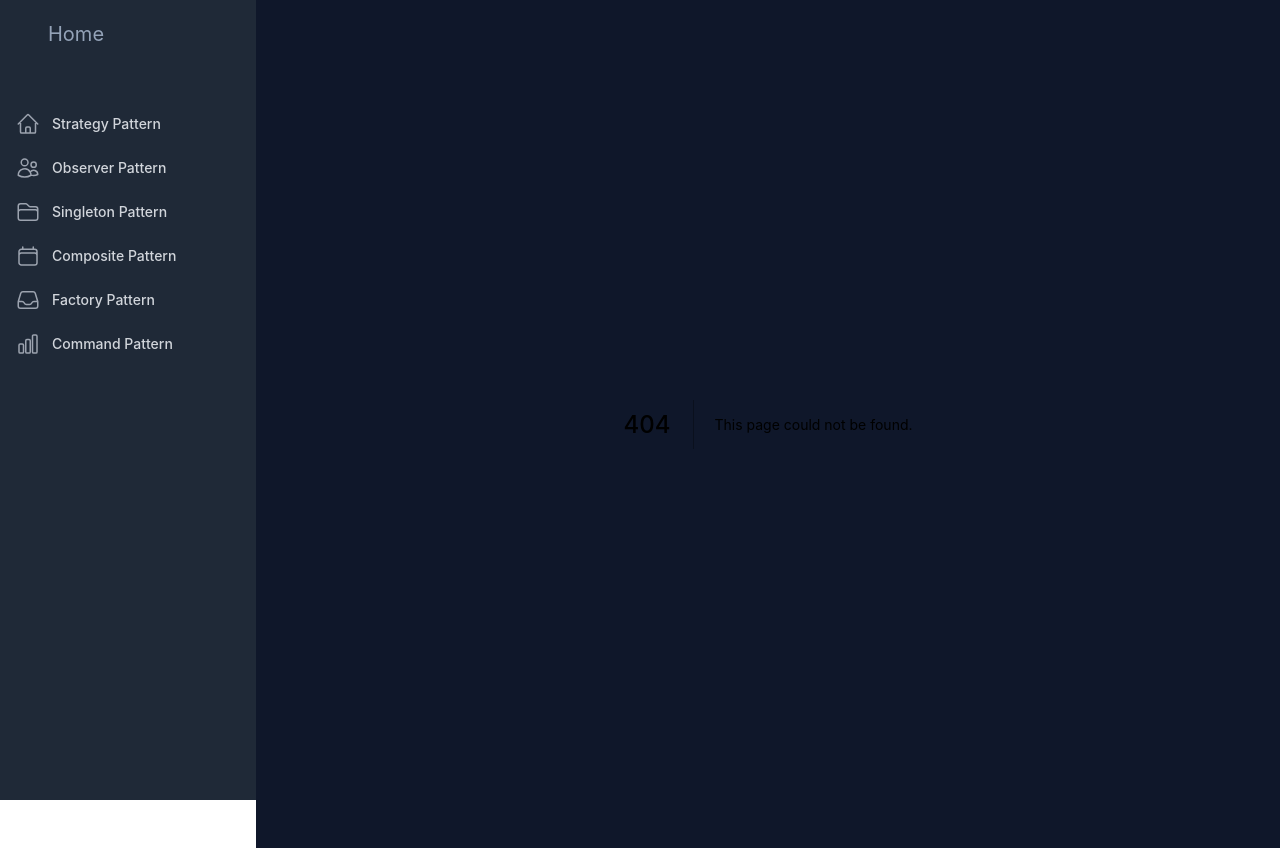
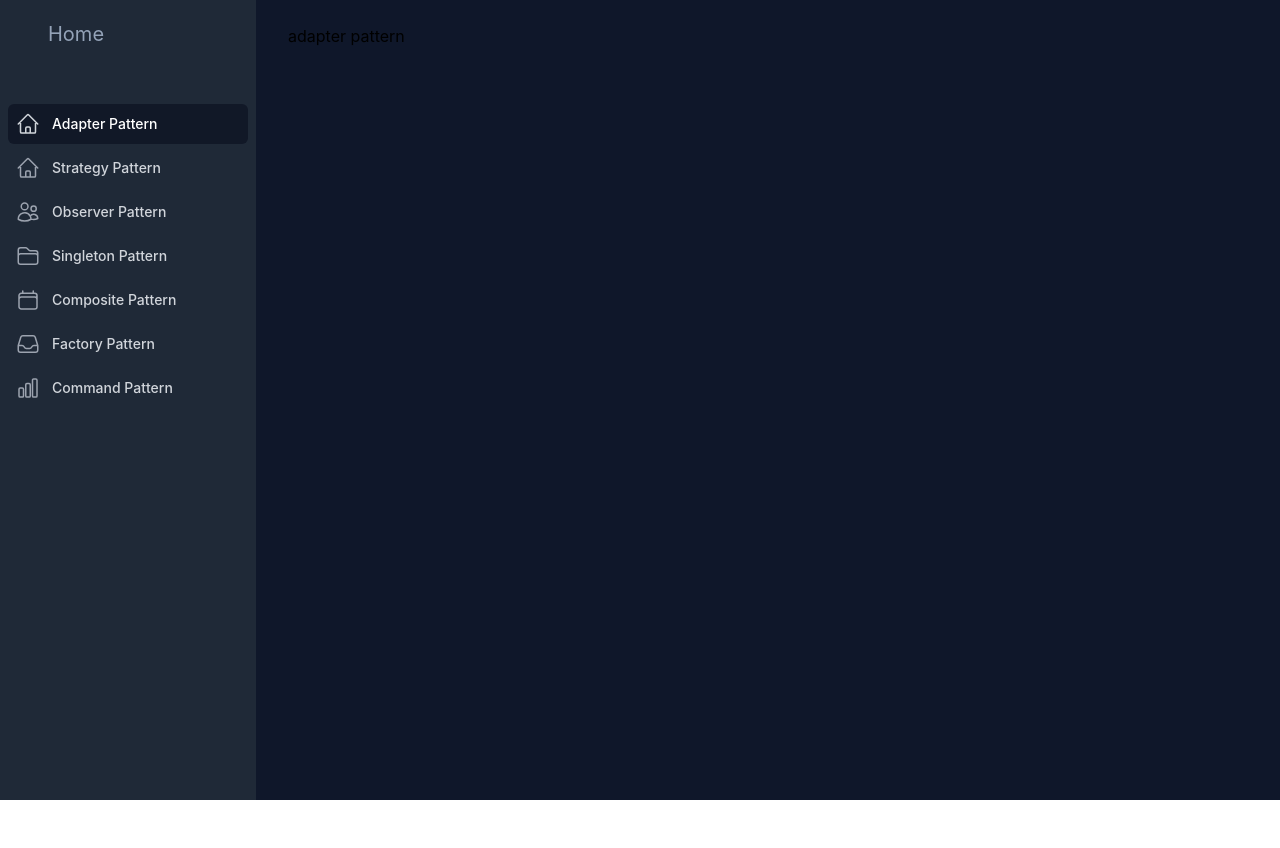
Before and after one commit to JackSanders1998/design-patterns, a Next.js app: page /patterns/adapter in a window 1280 px wide. Before the commit this address had no page. After the commit the page ends 800 px from the top, so only its background shows below. Built offline with nearby package versions, Linux system fonts and the light colour scheme.

Commit message:
adapter pattern

```diff
--- a/components/layout.tsx
+++ b/components/layout.tsx
@@ -21,6 +21,12 @@ function Layout({ children }: { children: React.ReactNode }) {
   const [sidebarOpen, setSidebarOpen] = useState(false);
   const router = useRouter();
   const navigation = [
+    {
+      name: "Adapter Pattern",
+      href: "/patterns/adapter",
+      icon: HomeIcon,
+      current: router.route === "/patterns/adapter",
+    },
     {
       name: "Strategy Pattern",
       href: "/patterns/strategy",
--- /dev/null
+++ b/pages/patterns/adapter.tsx
@@ -0,0 +1,51 @@
+import {MallardDuck} from "../../patterns/adapter/MallardDuck";
+import {WildTurkey} from "../../patterns/adapter/WildTurkey";
+import {Duck} from "../../patterns/adapter/Duck";
+import {TurkeyAdapter} from "../../patterns/adapter/TurkeyAdapter";
+import {Turkey} from "../../patterns/adapter/Turkey";
+import {DuckAdapter} from "../../patterns/adapter/DuckAdapter";
+
+class DuckTestDrive {
+    public static main() {
+        const duck: MallardDuck = new MallardDuck();
+        const turkey: WildTurkey = new WildTurkey();
+        const turkeyAdapter: Duck = new TurkeyAdapter(turkey);
+        console.info("The Turkey says...");
+        turkey.gobble();
+        turkey.fly();
+        console.info("\nThe Duck says...");
+        DuckTestDrive.testDuck(duck);
+        console.info("\nThe TurkeyAdapter says...");
+        DuckTestDrive.testDuck(turkeyAdapter);
+    }
+
+    static testDuck(duck: Duck) {
+        duck.quack();
+        duck.fly();
+    }
+}
+
+class TurkeyTestDrive {
+    public static main() {
+        const duck: MallardDuck = new MallardDuck();
+        const duckAdapter: Turkey = new DuckAdapter(duck);
+        for (let i: number = 0; i < 10; i++) {
+            console.info("The DuckAdapter says...");
+            duckAdapter.gobble();
+            duckAdapter.fly();
+        }
+    }
+}
+
+const Adapter = () => {
+    DuckTestDrive.main();
+    TurkeyTestDrive.main();
+
+  return (
+      <>
+        adapter pattern
+      </>
+  );
+};
+
+export default Adapter;
--- /dev/null
+++ b/patterns/adapter/Duck.ts
@@ -0,0 +1,4 @@
+export interface Duck {
+    quack(): void;
+    fly(): void;
+}
--- /dev/null
+++ b/patterns/adapter/DuckAdapter.ts
@@ -0,0 +1,23 @@
+import {Turkey} from "./Turkey";
+import {Duck} from "./Duck";
+import {getRandomInt} from "./RandomNumber";
+
+export class DuckAdapter implements Turkey {
+    duck: Duck;
+    rand: number;
+
+    public constructor(duck: Duck) {
+        this.duck = duck;
+        this.rand = getRandomInt(5);
+    }
+
+    public gobble() {
+        this.duck.quack();
+    }
+
+    public fly() {
+        if (this.rand === 0){
+            this.duck.fly();
+        }
+    }
+}
--- /dev/null
+++ b/patterns/adapter/MallardDuck.ts
@@ -0,0 +1,14 @@
+import {Duck} from "./Duck";
+
+export class MallardDuck implements Duck {
+    public quack(): void {
+        console.info("Quack");
+    }
+
+    public fly(): void {
+        console.info("I\'m flying");
+    }
+
+    constructor() {
+    }
+}
--- /dev/null
+++ b/patterns/adapter/RandomNumber.ts
@@ -0,0 +1,3 @@
+export const getRandomInt = (max: number): number => {
+    return Math.floor(Math.random() * max);
+}
--- /dev/null
+++ b/patterns/adapter/Turkey.ts
@@ -0,0 +1,4 @@
+export interface Turkey {
+    gobble(): void;
+    fly(): void;
+}
--- /dev/null
+++ b/patterns/adapter/TurkeyAdapter.ts
@@ -0,0 +1,20 @@
+import {Turkey} from "./Turkey";
+import {Duck} from "./Duck";
+
+export class TurkeyAdapter implements Duck {
+    turkey: Turkey;
+
+    public constructor(turkey: Turkey) {
+        this.turkey = turkey;
+    }
+
+    public quack(): void {
+        this.turkey.gobble();
+    }
+
+    public fly(): void {
+        for (let i: number = 0; i < 5; i++) {
+            this.turkey.fly();
+        }
+    }
+}
--- /dev/null
+++ b/patterns/adapter/WildTurkey.ts
@@ -0,0 +1,14 @@
+import {Turkey} from "./Turkey";
+
+export class WildTurkey implements Turkey {
+    public gobble(): void {
+        console.info("Gobble gobble");
+    }
+
+    public fly(): void {
+        console.info("I\'m flying a short distance");
+    }
+
+    constructor() {
+    }
+}
```
Also changed, not shown: patterns/adapter/DuckTestDrive.ts (added, +24 -0 lines), patterns/adapter/TurkeyTestDrive.ts (added, +15 -0 lines).
